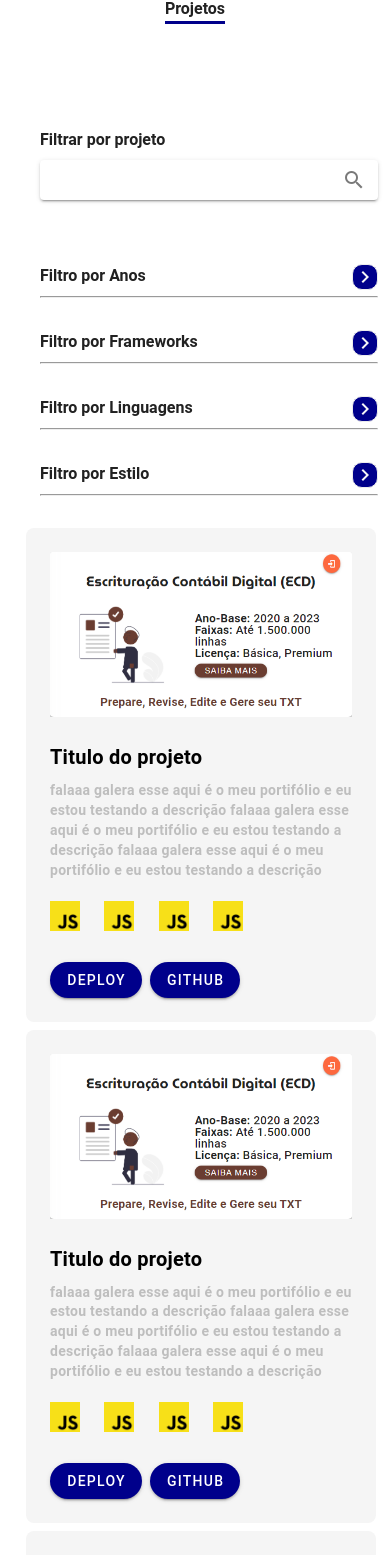
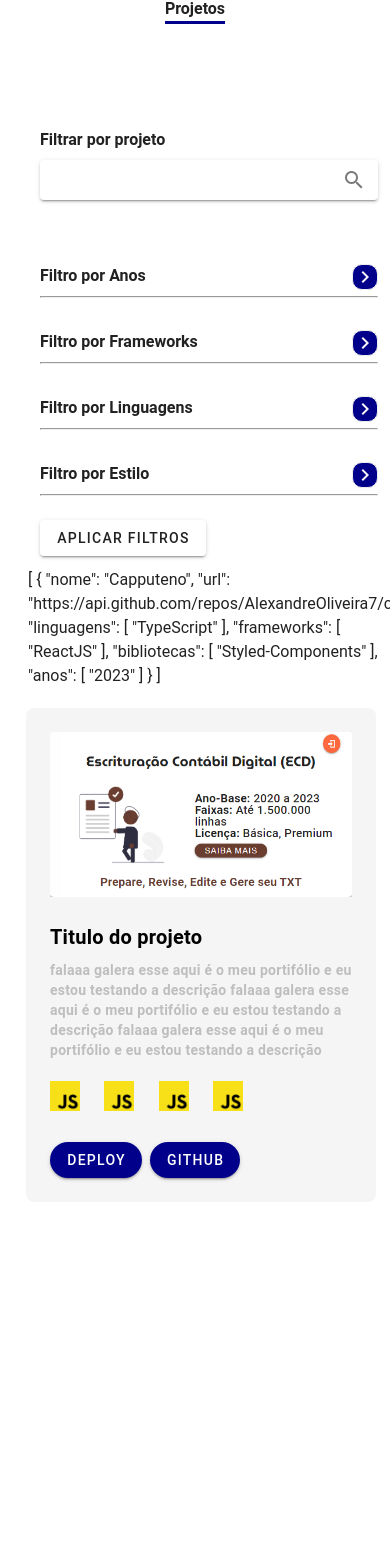
Before and after one commit to AlexandreOliveira7/portifolio-xande, a Vue app: page /#/ in a window 390 px wide. Shown: the part 427-1982 px from the top of the page. After the commit the page ends 1669 px from the top, so only its background shows below. Built offline with nearby package versions, Linux system fonts and the light colour scheme.

Commit message:
finalizando-teste-filtro-anos

```diff
--- a/src/components/Home.vue
+++ b/src/components/Home.vue
@@ -173,69 +173,15 @@
                             </v-row>
                             <hr class="mt-2">
                         </v-col>
+                        <v-col cols="12">
+                            <v-btn @click="geradorProjetos()">Aplicar Filtros</v-btn>
+                        </v-col>
+                        {{ filtroProjetos }}
                     </v-col>
 
                     <v-col cols="12" md="9">
                         <v-row class="d-flex justify-center mx-5 mx-md-0">
-                            <v-col cols="12" md="10" class="bg-gelo d-md-flex justify-center align-center mr-2 rounded-lg mx-5 mt-2">
-                                    <v-col cols="12" md="4">
-                                        <v-img contain src="@/assets/img-projeto.png"></v-img>
-                                    </v-col>
-                                    <v-col cols="12" md="6" class="pl-md-10">
-                                        <p class="text-h6 text-lg-h5 font-weight-bold">Titulo do projeto</p>
-                                        <p class="text-body-2 text-cinza font-weight-bold mt-2">falaaa galera esse aqui é o meu portifólio e eu estou testando a descrição falaaa galera esse aqui é o meu portifólio e eu estou testando a descrição falaaa galera esse aqui é o meu portifólio e eu estou testando a descrição</p>
-                                        <v-row class="mt-2">
-                                            <v-col cols="2">
-                                                <img width="30px" height="30px" src="@/assets/js.png"></img>
-                                            </v-col>
-                                            <v-col cols="2">
-                                                <img width="30px" height="30px" src="@/assets/js.png"></img>
-                                            </v-col>
-                                            <v-col cols="2">
-                                                <img width="30px" height="30px" src="@/assets/js.png"></img>
-                                            </v-col>
-                                            <v-col cols="2">
-                                                <img width="30px" height="30px" src="@/assets/js.png"></img>
-                                            </v-col>
-                                        </v-row>
-                                        <v-row>
-                                            <v-col cols="12">
-                                                <v-btn class="rounded-xl bg-primaria mr-2">Deploy</v-btn>
-                                                <v-btn class="rounded-xl bg-primaria">Github</v-btn>
-                                            </v-col>
-                                        </v-row>
-                                    </v-col>
-                            </v-col>
-                            <v-col cols="12" md="10" class="bg-gelo d-md-flex justify-center align-center mr-2 rounded-lg mx-5 mt-2">
-                                    <v-col cols="12" md="4">
-                                        <v-img contain src="@/assets/img-projeto.png"></v-img>
-                                    </v-col>
-                                    <v-col cols="12" md="6" class="pl-md-10">
-                                        <p class="text-h6 text-lg-h5 font-weight-bold">Titulo do projeto</p>
-                                        <p class="text-body-2 text-cinza font-weight-bold mt-2">falaaa galera esse aqui é o meu portifólio e eu estou testando a descrição falaaa galera esse aqui é o meu portifólio e eu estou testando a descrição falaaa galera esse aqui é o meu portifólio e eu estou testando a descrição</p>
-                                        <v-row class="mt-2">
-                                            <v-col cols="2">
-                                                <img width="30px" height="30px" src="@/assets/js.png"></img>
-                                            </v-col>
-                                            <v-col cols="2">
-                                                <img width="30px" height="30px" src="@/assets/js.png"></img>
-                                            </v-col>
-                                            <v-col cols="2">
-                                                <img width="30px" height="30px" src="@/assets/js.png"></img>
-                                            </v-col>
-                                            <v-col cols="2">
-                                                <img width="30px" height="30px" src="@/assets/js.png"></img>
-                                            </v-col>
-                                        </v-row>
-                                        <v-row>
-                                            <v-col cols="12">
-                                                <v-btn class="rounded-xl bg-primaria mr-2">Deploy</v-btn>
-                                                <v-btn class="rounded-xl bg-primaria">Github</v-btn>
-                                            </v-col>
-                                        </v-row>
-                                    </v-col>
-                            </v-col>
-                            <v-col cols="12" md="10" class="bg-gelo d-md-flex justify-center align-center mr-2 rounded-lg mx-5 mt-2">
+                            <v-col cols="12" md="10" class="bg-gelo d-md-flex justify-center align-center mr-2 rounded-lg mx-5 mt-2" v-for="projeto in AmostraProjeto">
                                     <v-col cols="12" md="4">
                                         <v-img contain src="@/assets/img-projeto.png"></v-img>
                                     </v-col>
@@ -290,6 +236,7 @@
         matchedQueryFrame: [],
         matchedQueryLinguagem: [],
         matchedQueryEstilo: [],
+        filtroProjetos: [],
         toggleFiltros: [],
         dataResult: get_user,
         filtroTernario: {
@@ -326,6 +273,10 @@
     },
 
     computed: {
+        AmostraProjeto(){
+            let Projeto_amostra = this.filtroProjetos;
+            return Projeto_amostra;
+        },
         AmostraAnos(){
             let chaves = Object.keys(this.filtroTernario['anos']);
             let chaves_len = chaves.length;
@@ -563,6 +514,63 @@
         // },
 
         geradorProjetos(){
+            this.filtroProjetos = [];
+            var ignored_id_projeto = [];
+            var arr_keys = Object.keys(this.dataResult);
+            var arr_keys_length = arr_keys.length;
+
+            let filtro_ternario_anos = Object.values(this.filtroTernario['anos']);
+
+
+
+            let filtro_ternario_anos_includes_true = filtro_ternario_anos.includes(true);
+
+
+
+            var match_anos = null;
+
+
+            for(let x = 0; x < arr_keys_length; x++){
+                var id_atual = arr_keys[x]
+                let projeto_atual = this.dataResult[id_atual];
+                let projeto_objeto =  JSON.parse(JSON.stringify(projeto_atual))
+                console.log(projeto_objeto)
+                if(ignored_id_projeto.includes(arr_keys)){
+                    continue;
+                }
+
+                let filtros_anos_length = this.dataResult[id_atual]['anos'].length;
+
+                for(let y = 0; y < filtros_anos_length; y++){
+                    let anos_atual = this.dataResult[id_atual]['anos'][y];
+                    if(this.filtroTernario['anos'][anos_atual] === false){
+                        match_anos = false;
+                        break;
+                    } else if(this.filtroTernario['anos'][anos_atual] === true) {
+                        match_anos = true;
+                    }
+                }
+
+
+                if(match_anos === false){
+                    if(!ignored_id_projeto.includes(arr_keys)){
+                        ignored_id_projeto.push(arr_keys);
+                        continue;
+                    }
+                }
+
+                if((filtro_ternario_anos_includes_true) && match_anos === null){
+                    if(!ignored_id_projeto.includes(arr_keys)){
+                        ignored_id_projeto.push(arr_keys);
+                        continue;
+                    }
+                }
+
+                if(!ignored_id_projeto.includes(arr_keys)){
+                    console.log('entou')
+                    this.filtroProjetos.push(projeto_objeto)
+                }
+            }
 
         }
     },
--- a/src/files/get-user.json
+++ b/src/files/get-user.json
@@ -7,24 +7,7 @@
         "bibliotecas": ["Styled-Components"],
         "anos": ["2023"]
 
-    },
-    "662611810": {
-        "nome": "Comunity Feed",
-        "url": "https://api.github.com/repos/AlexandreOliveira7/Comunity-Feed",
-        "linguagens": ["JavaScript"],
-        "frameworks":["ReactJS"],
-        "bibliotecas": [""],
-        "anos": ["2023"]
-
-    },
-    "628769976": {
-        "nome": "Nlw Games",
-        "url": "https://api.github.com/repos/AlexandreOliveira7/Nlw-Games",
-        "linguagens": [""],
-        "frameworks":[""],
-        "bibliotecas": [""],
-        "anos": ["2022"]
-
     }
 
+
 }
```
